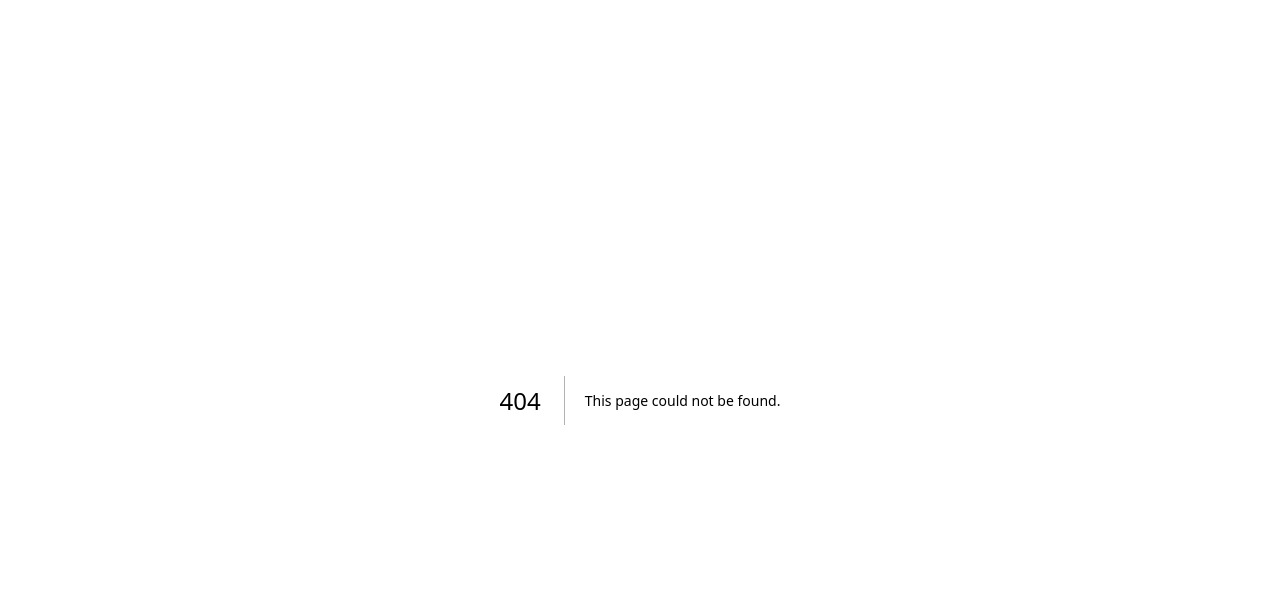
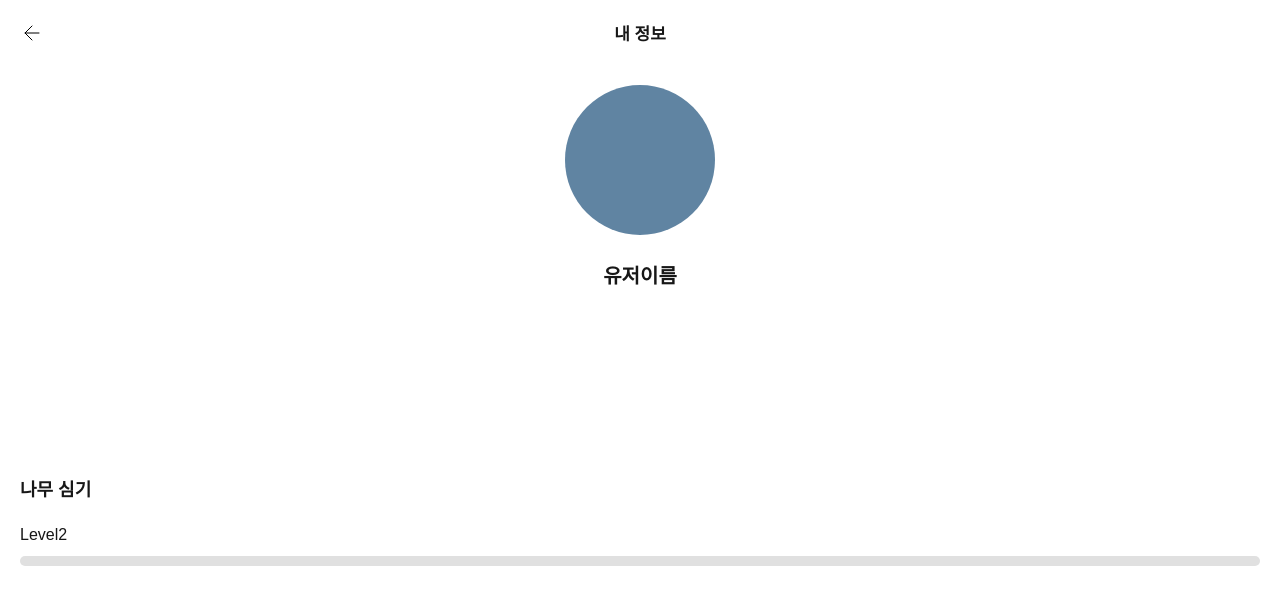
Before and after one commit to Team-Netzero/timeforgreen-fe, a Next.js app: page /user in a window 1280 px wide. Before the commit this address had no page. Shown: the top 604 px of the page. Built offline with nearby package versions, Linux system fonts and the light colour scheme.

Commit message:
Design: user page

```diff
--- /dev/null
+++ b/src/app/user/page.jsx
@@ -0,0 +1,35 @@
+import styles from "./page.module.css";
+
+export default function UserPage() {
+  return (
+    <div>
+      <div className={styles.header}>
+        <img src="arrow_left.svg" className={styles.back_icon} />
+        <div className={styles.title}>
+          내 정보
+        </div>
+      </div>
+      <div className={styles.body}>
+        <div>
+          <div className={styles.user_img}>
+
+          </div>
+          <div className={styles.user_name}>
+            유저이름
+          </div>
+        </div>
+        <div>
+          <div className={styles.sub_title}>
+            나무 심기
+          </div>
+          <div className={styles.level}>
+            Level2
+          </div>
+          <div className={styles.line_graph}>
+
+          </div>
+        </div>
+      </div>
+    </div>
+  );
+}
--- /dev/null
+++ b/src/app/user/page.module.css
@@ -0,0 +1,53 @@
+.header {
+    display: flex;
+    align-items: center;
+    height: 65px;
+    padding: 0 20px;
+    position: relative;
+    margin-bottom: 20px;
+}
+
+.title {
+    position: absolute;
+    right: 50%;
+    transform: translateX(50%);
+    font-weight: 600;
+    font-size: 17px;
+}
+
+.body {
+    padding-left: 20px;
+    padding-right: 20px;
+}
+
+.user_name {
+    text-align: center;
+    font-size: 20px;
+    font-weight: 600;
+    margin-bottom: 15%;
+}
+
+.user_img {
+    margin: 0 auto;
+    height: 150px;
+    width: 150px;
+    border-radius: 100px;
+    background-color: #6084a2;
+    margin-bottom: 25px;
+}
+
+.sub_title {
+    font-size: 18px;
+    font-weight: 600;
+    margin-bottom: 25px;
+}
+.line_graph {
+    width: 100%;
+    height: 10px;
+    border-radius: 10px;
+    background-color: #E0E0E0;
+}
+.level {
+    margin-bottom: 12px;
+    font-weight: 500;
+}
```
Also changed, not shown: public/arrow_left.svg (added).
